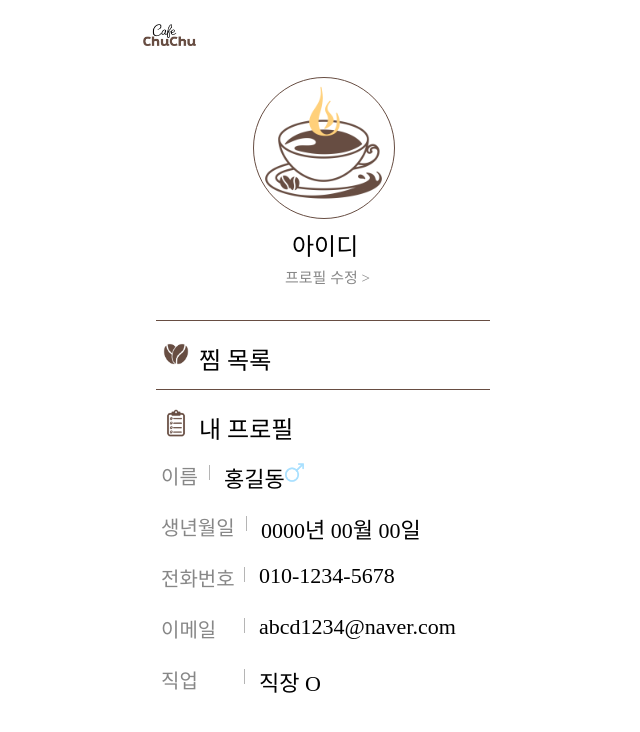
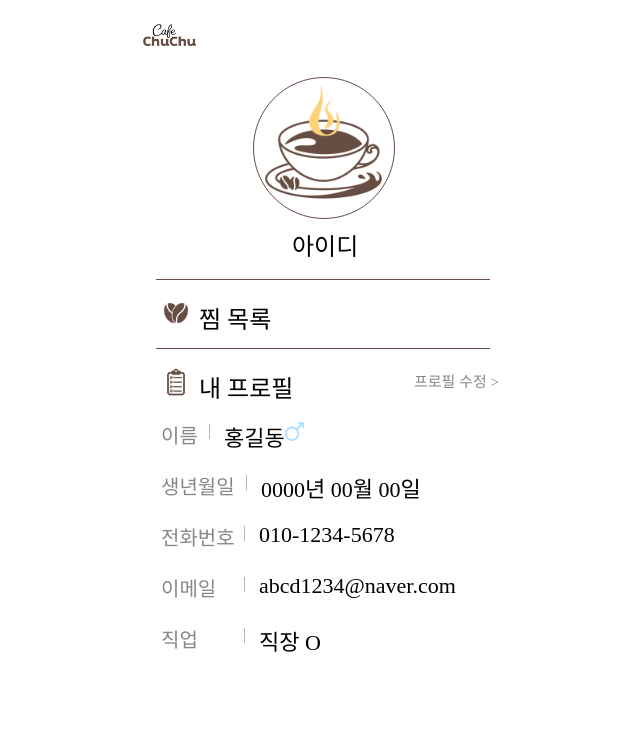
Before and after one commit to champ747/AI_WEB, a React (Create React App) app in the folder front/: page /mypage in a window 1280 px wide. Shown: the top 732 px of the page, without its empty margins (317-957 px from the left). Built offline with nearby package versions, Linux system fonts and the light colour scheme.

Commit message:
Update MyPage.css

```diff
--- a/front/src/MyPageComponents/MyPage.css
+++ b/front/src/MyPageComponents/MyPage.css
@@ -46,8 +46,8 @@
 /* 프로필 수정 링크 */
 .profilemodify-link {
     position: absolute;
-    left: 157px;
-    top: 260px;
+    left: 286px;
+    top: 364px;
     font-size: 15px;
     line-height: 20px;
     text-align: center;
@@ -62,7 +62,7 @@
     width: 334px;
     background-color: #674D42;
     left: 28px;
-    top: 312.04px;
+    top: 271.04px;
 }
 
 .line2 {
@@ -71,14 +71,14 @@
     width: 334px;
     background-color: #674D42;
     left: 28px;
-    top: 381.04px;
+    top: 340.04px;
 }
 
 /* 찜 목록 연결 */
 .wishlist-icon {
     position: absolute;
     left: 33px;
-    top: 331px;
+    top: 290px;
     width: 30px;
     height: 30px;
     cursor: pointer;
@@ -87,7 +87,7 @@
 .wishlist-linkname {
     position: absolute;
     left: 71px;
-    top: 333px;
+    top: 292px;
     font-size: 24px;
     color: #000000;
     cursor: pointer;
@@ -97,7 +97,7 @@
 .myprofile-icon {
     position: absolute;
     left: 33px;
-    top: 400px;
+    top: 359px;
     width: 30px;
     height: 30px;
     cursor: pointer;
@@ -106,7 +106,7 @@
 .myprofile {
     position: absolute;
     left: 71px;
-    top: 402px;
+    top: 361px;
     font-size: 24px;
     color: #000000;
     cursor: pointer;
@@ -115,7 +115,7 @@
 /* 프로필 세부사항 - 이름 */
 .profile-title_name {
     position: absolute;
-    top: 453px;
+    top: 412px;
     left: 33px;
     font-size: 20px;
     color: #878787;
@@ -127,12 +127,12 @@
     width: 1px;
     background-color: #B5B5B5;
     left: 81px;
-    top: 457px;
+    top: 416px;
 }
 
 .profile-details_name {
     position: absolute;
-    top: 453px;
+    top: 412px;
     left: 96px;
     font-size: 22px;
     color: #000000;
@@ -141,7 +141,7 @@
 .gender-icon {
     position: absolute;
     left: 154px;
-    top: 452px;
+    top: 411px;
     width: 25px;
     height: 25px;
 }
@@ -149,7 +149,7 @@
 /* 프로필 세부사항 - 생년월일 */
 .profile-title_birth {
     position: absolute;
-    top: 504px;
+    top: 463px;
     left: 33px;
     font-size: 20px;
     color: #878787;
@@ -161,12 +161,12 @@
     width: 1px;
     background-color: #B5B5B5;
     left: 118px;
-    top: 508px;
+    top: 467px;
 }
 
 .profile-details_birth {
     position: absolute;
-    top: 504px;
+    top: 463px;
     left: 133px;
     font-size: 22px;
     color: #000000;
@@ -175,7 +175,7 @@
 /* 프로필 세부사항 - 전화번호 */
 .profile-title_phone {
     position: absolute;
-    top: 555px;
+    top: 514px;
     left: 33px;
     font-size: 20px;
     color: #878787;
@@ -187,12 +187,12 @@
     width: 1px;
     background-color: #B5B5B5;
     left: 116px;
-    top: 559px;
+    top: 518px;
 }
 
 .profile-details_phone {
     position: absolute;
-    top: 555px;
+    top: 514px;
     left: 131px;
     font-size: 22px;
     color: #000000;
@@ -201,7 +201,7 @@
 /* 프로필 세부사항 - 이메일 */
 .profile-title_email {
     position: absolute;
-    top: 606px;
+    top: 565px;
     left: 33px;
     font-size: 20px;
     color: #878787;
@@ -213,12 +213,12 @@
     width: 1px;
     background-color: #B5B5B5;
     left: 116px;
-    top: 610px;
+    top: 569px;
 }
 
 .profile-details_email {
     position: absolute;
-    top: 606px;
+    top: 565px;
     left: 131px;
     font-size: 22px;
     color: #000000;
@@ -227,7 +227,7 @@
 /* 프로필 세부사항 - 직업 */
 .profile-title_job {
     position: absolute;
-    top: 657px;
+    top: 616px;
     left: 33px;
     font-size: 20px;
     color: #878787;
@@ -239,12 +239,12 @@
     width: 1px;
     background-color: #B5B5B5;
     left: 116px;
-    top: 661px;
+    top: 620px;
 }
 
 .profile-details_job {
     position: absolute;
-    top: 657px;
+    top: 616px;
     left: 131px;
     font-size: 22px;
     color: #000000;
```
